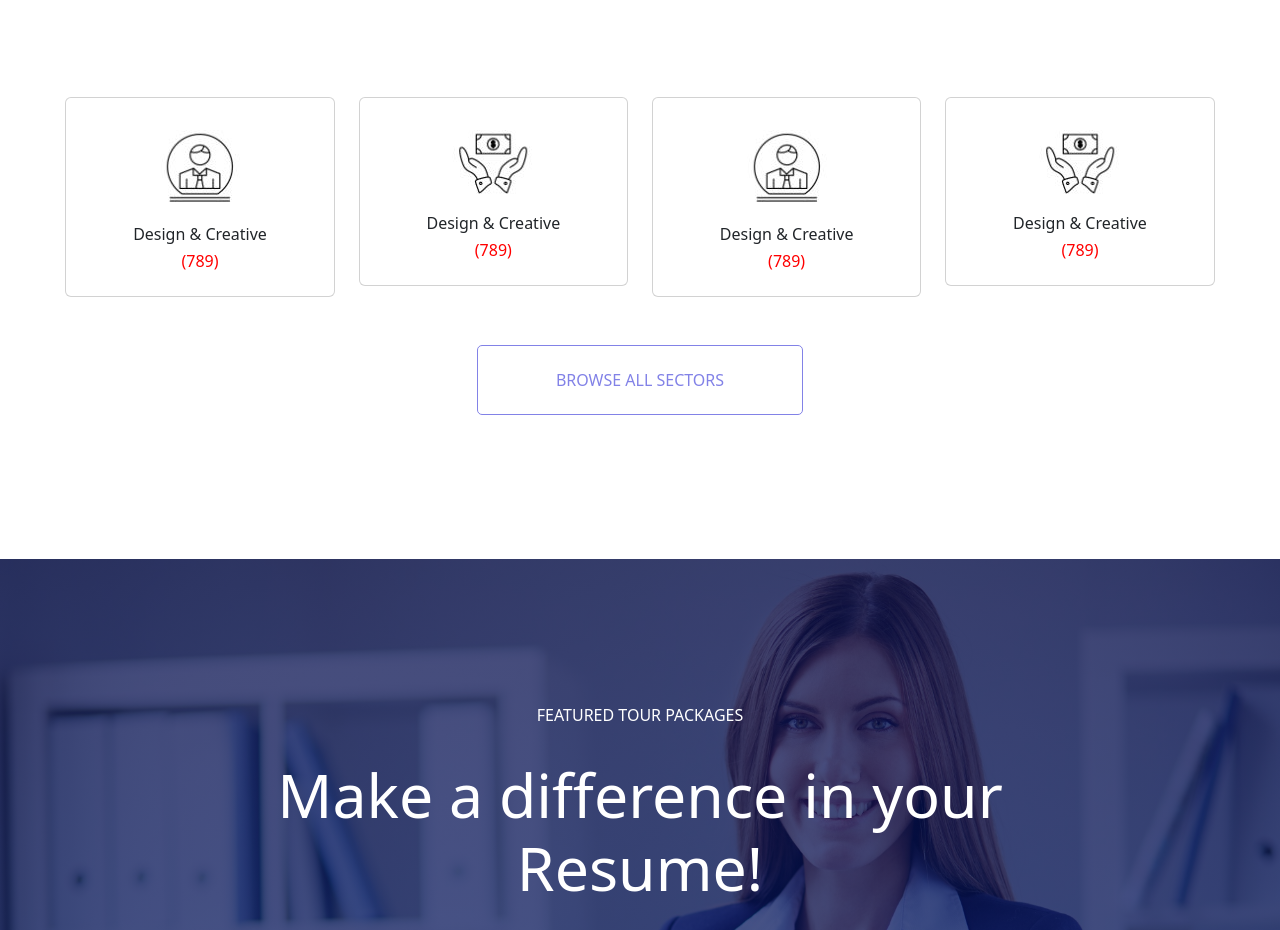
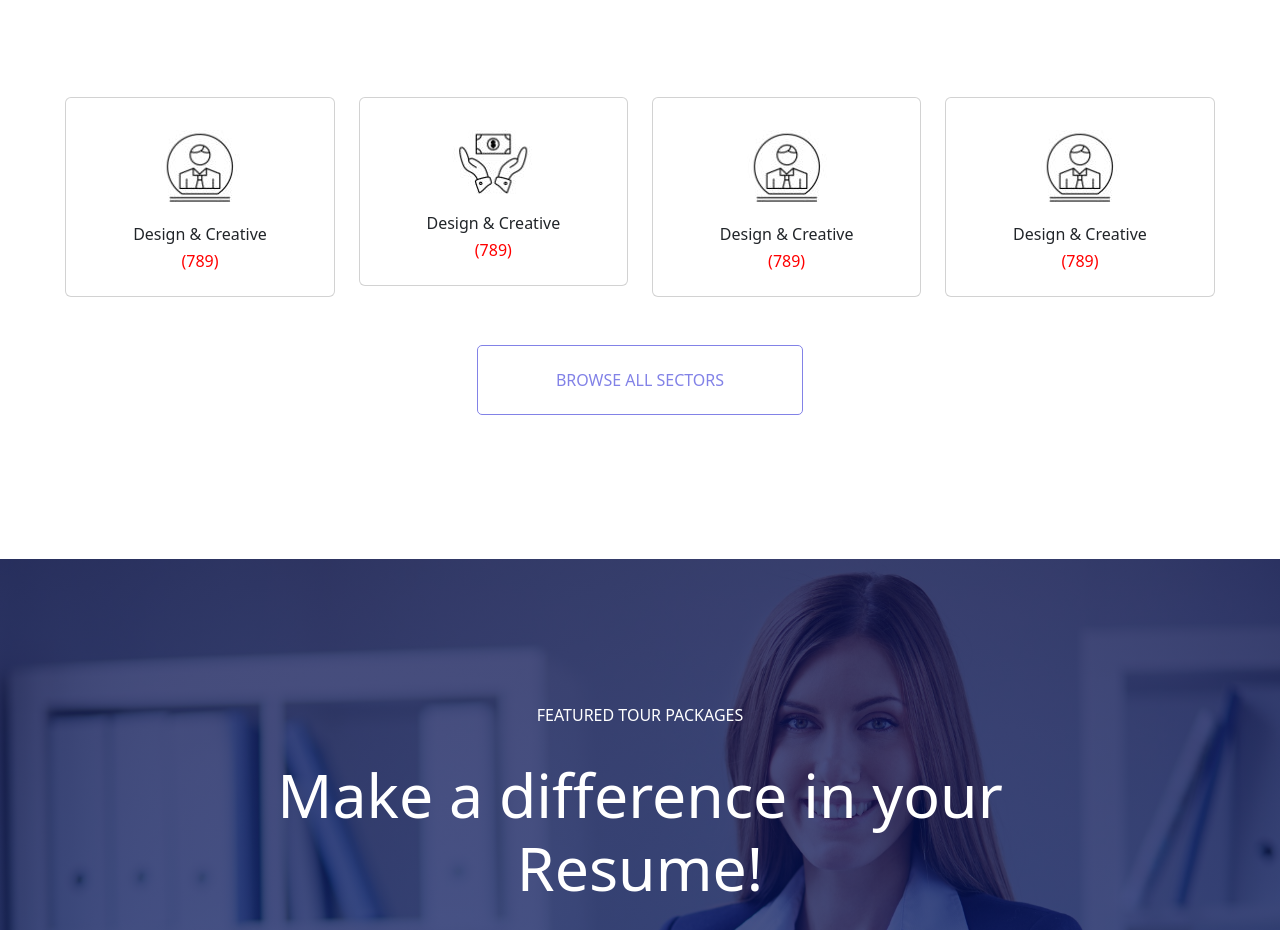
Before and after one commit to basil0007/job-finder, a plain HTML site: page index.html in a window 1280 px wide. Shown: the part 1060-1990 px from the top of the page. Drawn offline with nearby package versions, Linux system fonts and the light colour scheme.

Commit message:
completed

```diff
--- a/index.html
+++ b/index.html
@@ -100,7 +100,7 @@
         <div class="col-lg-3">
           <div class="card py-3">
             <div class="cardbody">
-              <img src="./Cate5.JPG" class="img-fluid my-3" alt="">
+              <img src="./Cate1.JPG" class="img-fluid my-3" alt="">
                 <h6>Design & Creative</h6>
                 <h6 class="red">(789)</h6>
             </div>
```
